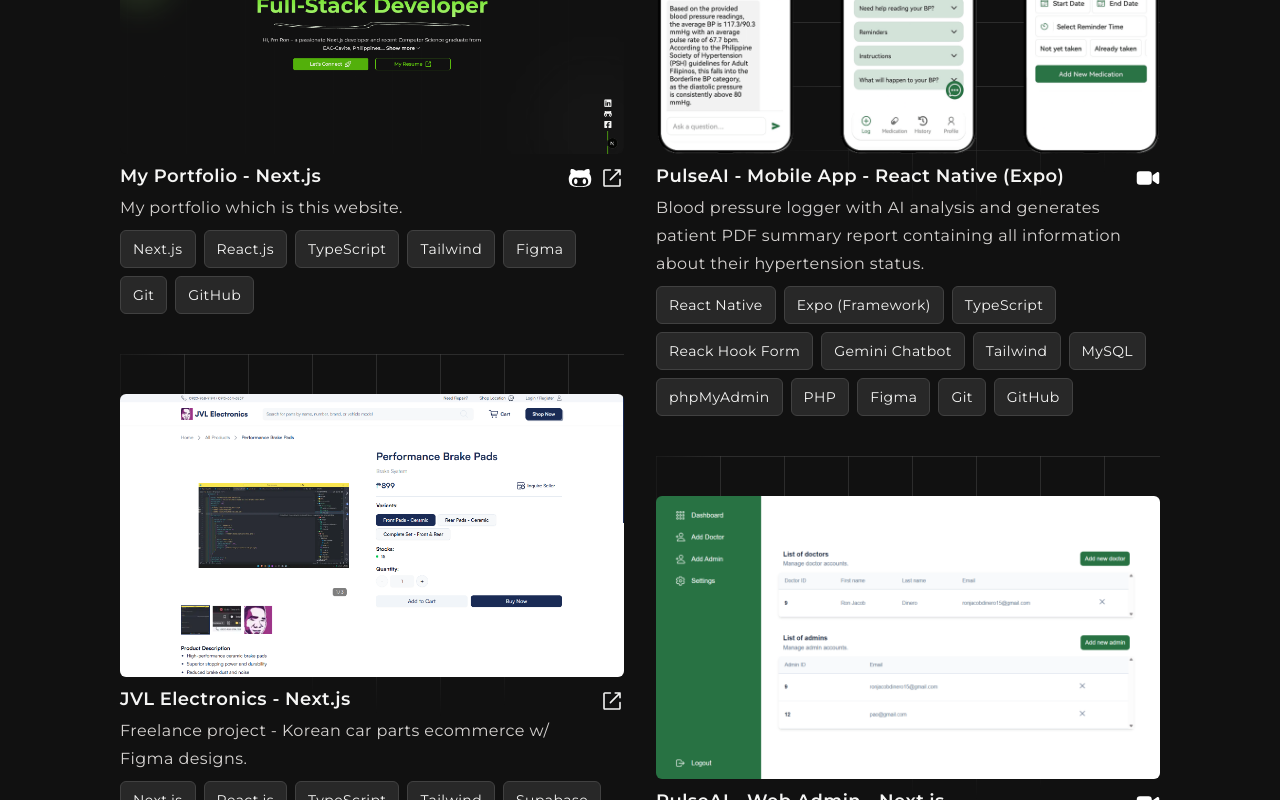
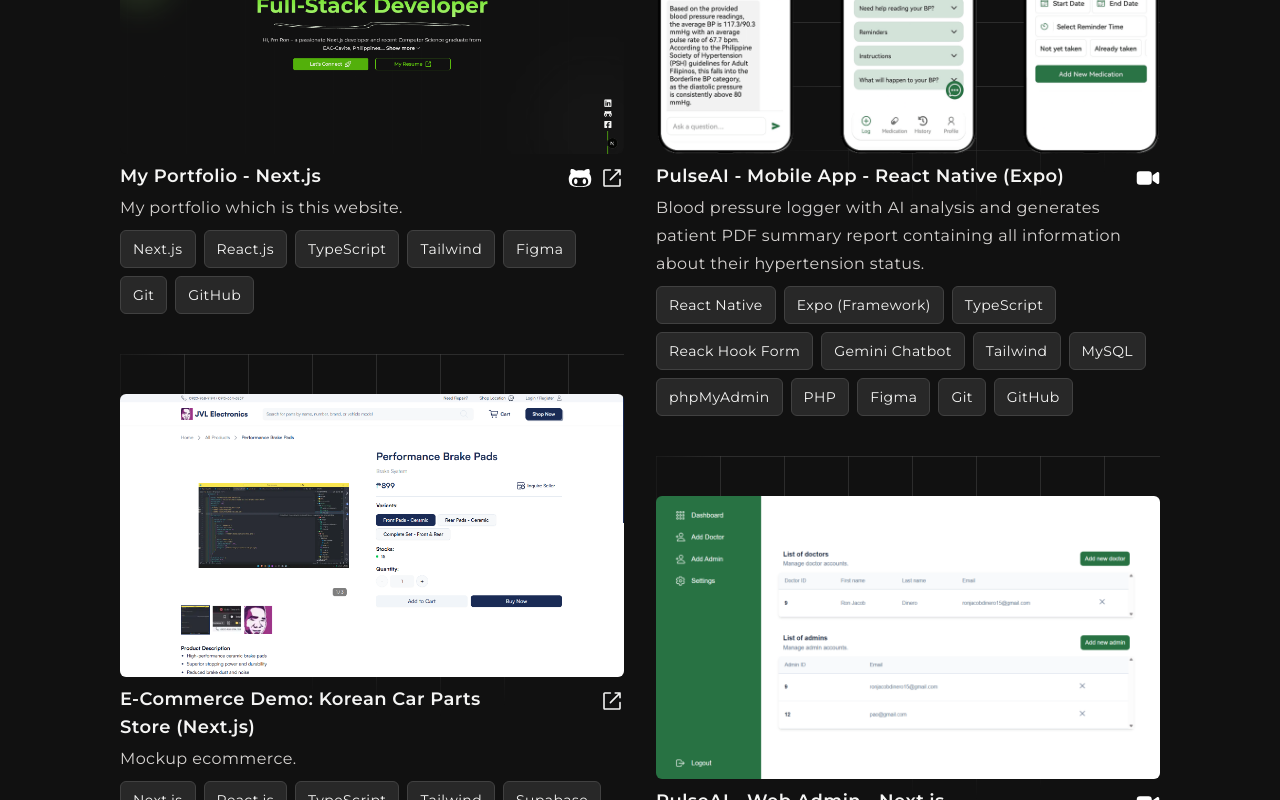
Before and after one commit to ronjacobdinero15/next-portfolio, a Next.js app: page / in a window 1280 px wide. Shown: the part 2000-2800 px from the top of the page. Built offline with nearby package versions, Linux system fonts and the light colour scheme.

Commit message:
updated descriptions

```diff
--- a/src/app/not-found.tsx
+++ b/src/app/not-found.tsx
@@ -32,7 +32,7 @@
         <div className="flex flex-col items-center justify-center gap-4 pt-4 sm:flex-row">
           <Link
             href="/"
-            className="btn-outline group hover:text-accent-500 inline-flex items-center gap-2 rounded-lg px-6 py-3 font-semibold transition-colors duration-100"
+            className="btn-outline group hover:text-accent-500 inline-flex items-center gap-2 rounded-md px-6 py-3 font-semibold transition-colors duration-100"
           >
             <HiOutlineHome className="size-5" />
             Go Home
--- a/src/components/experiences.tsx
+++ b/src/components/experiences.tsx
@@ -4,37 +4,6 @@
 import { ExperienceType } from "@/constants/types"
 
 const EXPERIENCES: ExperienceType[] = [
-  {
-    companyName: "JVL Electronics",
-    employmentType: "Freelance",
-    jobTitle: "Full Stack Developer",
-    dateWorked: "May 2025 - Aug 2025",
-    workedLength: "4 mos",
-    description: [
-      "Designed modern and intuitive user interfaces and wireframes using Figma.",
-      "Built using Next.js for the customer storefront to optimize SEO performance and initial page load speeds, while implemented Vite for the admin dashboard for better user experience.",
-      "Integrated Medusa.js headless commerce platform for the admin panel for faster development.",
-    ],
-    skillsUsed: [
-      "Next.js",
-      "Vite",
-      "Medusa.js",
-      "React.js",
-      "Supabase",
-      "Prisma",
-      "TypeScript",
-      "Tailwind",
-      "Figma",
-      "Zustand",
-      "React Query",
-      "Auth.js",
-      "React Hook Form",
-      "HTML",
-      "CSS",
-      "Git",
-      "GitHub",
-    ],
-  },
   {
     companyName: "ROC.PH Digital Marketing Services",
     employmentType: "Internship",
--- a/src/components/nav-link.tsx
+++ b/src/components/nav-link.tsx
@@ -9,7 +9,7 @@
 
 function NavLink({ sectionName, handleToggleMenu }: NavLinkProps) {
   return (
-    <li className={`flex h-8 items-center rounded-lg`}>
+    <li className={`flex h-8 items-center rounded-md`}>
       <Reveal>
         <Link
           className={`hover:text-accent-500 w-full tracking-wide transition-colors duration-100 ease-in-out focus:ring-0`}
--- a/src/components/nav-list.tsx
+++ b/src/components/nav-list.tsx
@@ -34,7 +34,7 @@
         ref={ulRef}
         className={`bg-primary-500/90 right-1 z-50 w-36 items-center space-y-2 pl-3 transition-all duration-100 md:flex md:w-auto md:space-y-0 md:gap-x-8 md:bg-transparent md:pl-0 ${
           isMenuOpen
-            ? "border-primary-300/95 absolute top-10 w-32 rounded-lg border-[1px] py-2 md:static md:w-auto md:space-y-0 md:border-none"
+            ? "border-primary-300/95 absolute top-10 w-32 rounded-md border-[1px] py-2 md:static md:w-auto md:space-y-0 md:border-none"
             : "hidden"
         }`}
       >
--- a/src/components/projects.tsx
+++ b/src/components/projects.tsx
@@ -50,13 +50,12 @@
     ],
   },
   {
-    title: "JVL Electronics - Next.js",
+    title: "E-Commerce Demo: Korean Car Parts Store (Next.js)",
     links: {
       liveLink: "https://jvl-electronics.netlify.app/",
     },
     src: jvlPreview,
-    description:
-      "Freelance project - Korean car parts ecommerce w/ Figma designs.",
+    description: "Mockup ecommerce.",
     techs: [
       "Next.js",
       "React.js",
```
Also changed, not shown: src/app/(main)/page.tsx (line endings or trailing spaces).
